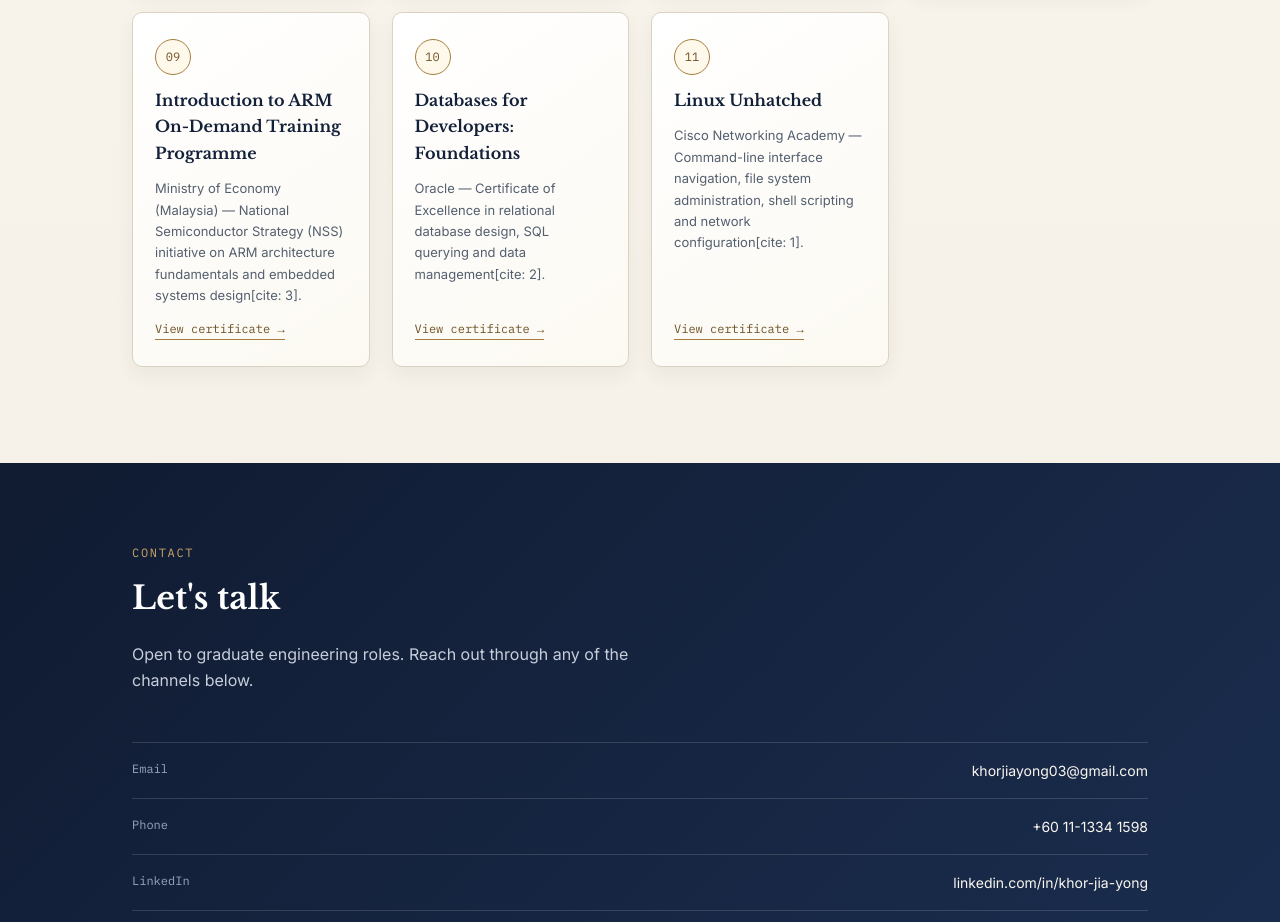
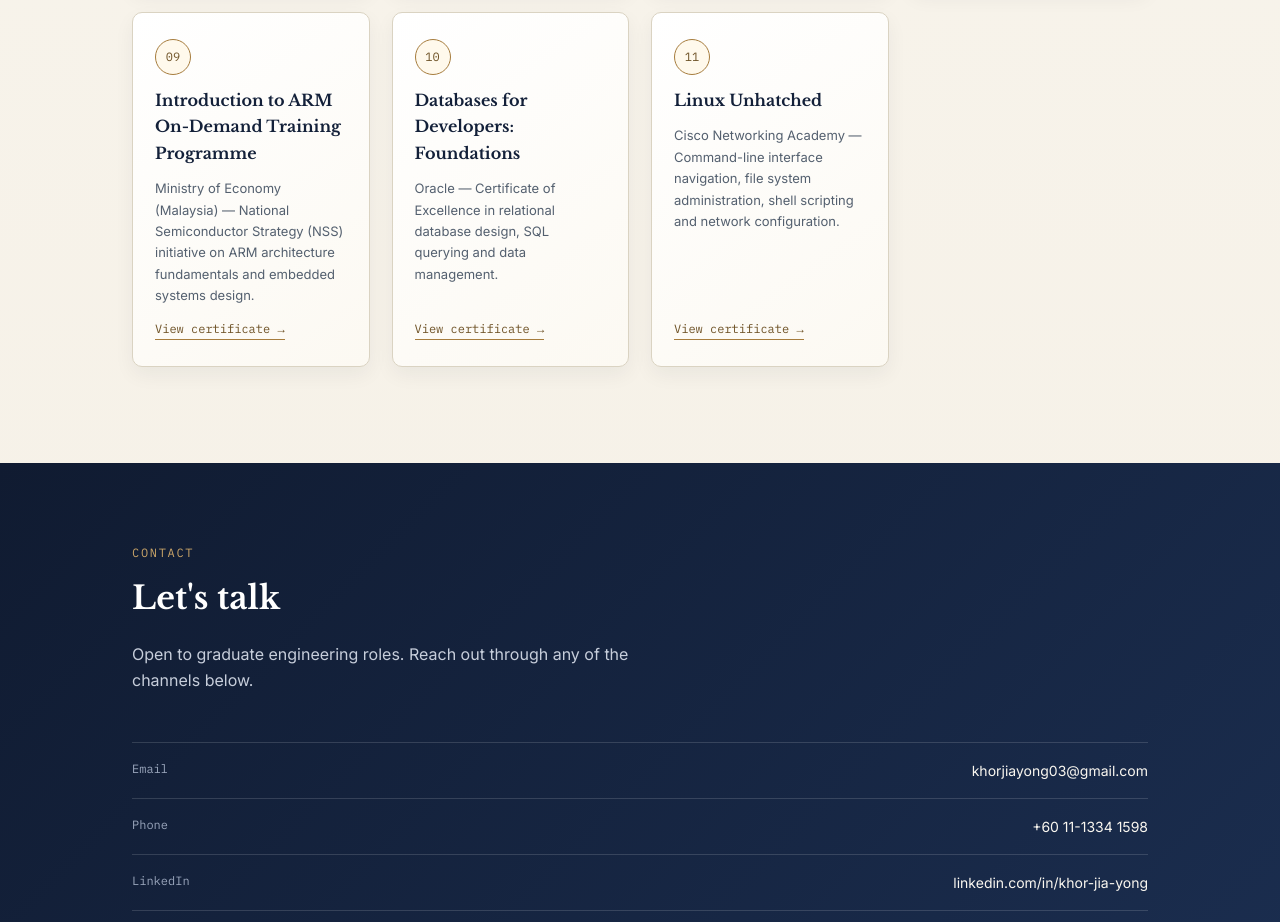
Before and after one commit to Khor03/Portfolio-Khor-Jia-Yong, a plain HTML site: page index.html in a window 1280 px wide. Shown: the part 3660-4582 px from the top of the page. Drawn offline with nearby package versions, Linux system fonts and the light colour scheme.

Commit message:
Update index.html

```diff
--- a/index.html
+++ b/index.html
@@ -466,19 +466,19 @@
       <div class="doc-card">
         <div class="doc-icon">09</div>
         <h3>Introduction to ARM On-Demand Training Programme</h3>
-        <p>Ministry of Economy (Malaysia) — National Semiconductor Strategy (NSS) initiative on ARM architecture fundamentals and embedded systems design[cite: 3].</p>
+        <p>Ministry of Economy (Malaysia) — National Semiconductor Strategy (NSS) initiative on ARM architecture fundamentals and embedded systems design.</p>
         <a href="documents/certificate9.pdf" target="_blank" rel="noopener" download>View certificate →</a>
       </div>
       <div class="doc-card">
         <div class="doc-icon">10</div>
         <h3>Databases for Developers: Foundations</h3>
-        <p>Oracle — Certificate of Excellence in relational database design, SQL querying and data management[cite: 2].</p>
+        <p>Oracle — Certificate of Excellence in relational database design, SQL querying and data management.</p>
         <a href="documents/certificate10.pdf" target="_blank" rel="noopener" download>View certificate →</a>
       </div>
       <div class="doc-card">
         <div class="doc-icon">11</div>
         <h3>Linux Unhatched</h3>
-        <p>Cisco Networking Academy — Command-line interface navigation, file system administration, shell scripting and network configuration[cite: 1].</p>
+        <p>Cisco Networking Academy — Command-line interface navigation, file system administration, shell scripting and network configuration.</p>
         <a href="documents/certificate 11.pdf" target="_blank" rel="noopener" download>View certificate →</a>
       </div>
     </div>
```
